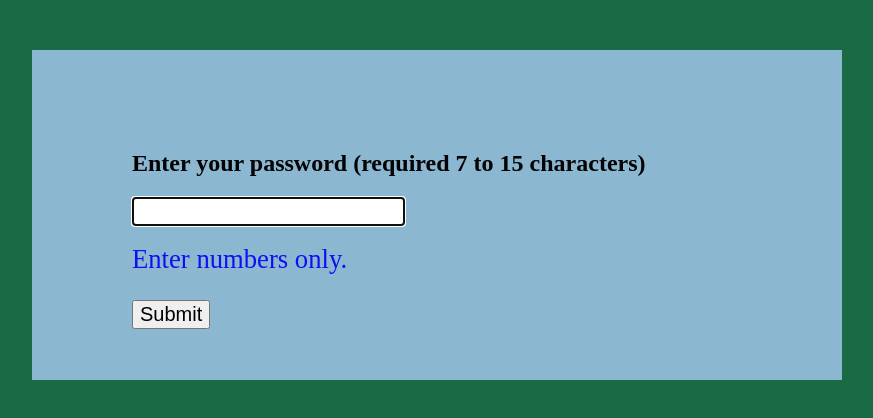
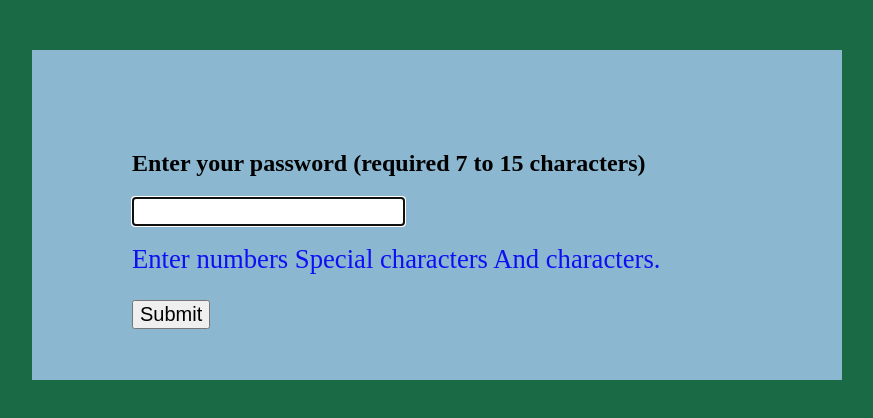
Before and after one commit to UtsavDesai26/WT_LAB, a plain HTML site: page LAB-14/Password.html in a window 1280 px wide. Shown: the whole page, without its empty margins (26-899 px from the left). Drawn offline with Linux system fonts and the light colour scheme.

Commit message:
Update Password.html

```diff
--- a/LAB-14/Password.html
+++ b/LAB-14/Password.html
@@ -67,7 +67,7 @@
       <ul>
         <li><input type="text" name="text1" /></li>
         <br>
-        <li class="rq">Enter numbers only.</li>
+        <li class="rq">Enter numbers Special characters And characters.</li>
         <li>&nbsp;</li>
         <li>
           <input type="submit" name="submit" value="Submit" onclick="allnumericplusminus(document.form1.text1)" />
```
